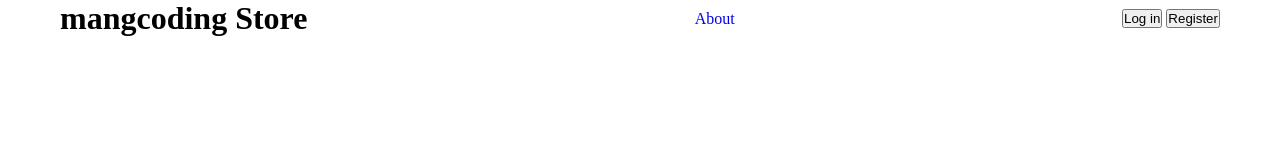
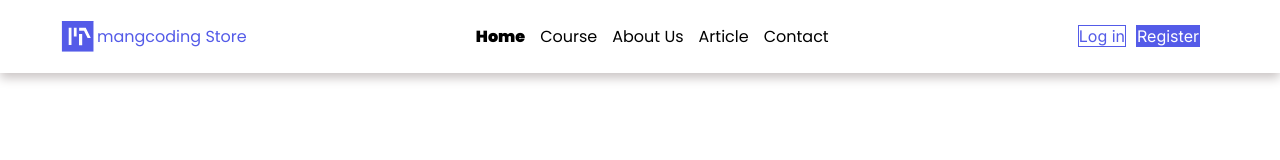
Before and after one commit to lamarafat/landing, a plain HTML site: page index.html in a window 1280 px wide. Drawn offline with Linux system fonts and the light colour scheme.

Commit message:
create header

```diff
--- a/assets/css/base.css
+++ b/assets/css/base.css
@@ -27,3 +27,7 @@ a {
 ul {
     list-style-type: none;
 }
+.hrader .auth a {
+    border-radius: 4px;
+    padding: 20px 5px;
+}
--- a/assets/css/main.css
+++ b/assets/css/main.css
@@ -1 +1,53 @@
 @import './base.css';
+
+body {
+    font-family: var(--mainFont);
+}
+.header{
+    background-color: #fff;
+    padding: 20px 0px;
+   box-shadow: 0px 5px 10px #cac5c5;
+}
+.header .logo{
+    display: flex;
+    align-items: center;
+    flex-wrap: wrap;
+    gap: 2px;
+}
+.header .logo img{
+    width: 35px;
+}
+.header .logo p{
+    color: var(--mainColor);
+}
+.auth{
+    font-family: var(--subFont);
+    border-radius: 10px;
+    padding: 5px 20px;
+    display: flex;
+    flex-wrap: wrap;
+    gap: 10px;
+}
+.auth .login{
+    color: var(--mainColor);
+    background-color: #fff;
+    border: 1px solid var(--mainColor);
+}
+.auth .Register{
+    color: #fff;
+    background-color: var(--mainColor);
+    border: 1px solid var(--mainColor);
+}
+
+.nav ul{
+    display: flex;
+    flex-wrap: wrap;
+    gap: 15px;
+
+}
+.nav ul li a{
+    color: #000;
+}
+.nav ul li a.active{
+    font-weight: 900;
+}
--- a/index.html
+++ b/index.html
@@ -11,16 +11,30 @@
         <div class="container">
             <div class="row">
                 <div class="logo">
-                    <h1>mangcoding Store</h1>
+                    <img src="./assets/image/Logo.svg"/><p> mangcoding Store</p>
                 </div>
                 <nav class="nav">
                     <ul>
-                        <li><a href="#">About</a></li>
+                        <li>
+                            <a href="#" class="active">Home</a>
+                        </li>
+                        <li>
+                            <a href="#">Course</a>
+                        </li>
+                        <li>
+                            <a href="#">About Us</a>
+                        </li>
+                        <li>
+                            <a href="#">Article</a>
+                        </li>
+                        <li>
+                            <a href="#">Contact</a>
+                        </li>
                     </ul>
                 </nav>
                 <div class="auth">
-                    <button class="def">Log in</button>
-                    <button class="register">Register</button>
+                    <a href="#" class="login">Log in</a>
+                    <a href="#" class="Register">Register</a>
                 </div>
             </div>
         </div>
```
Also changed, not shown: assets/image/Logo.svg (added).
